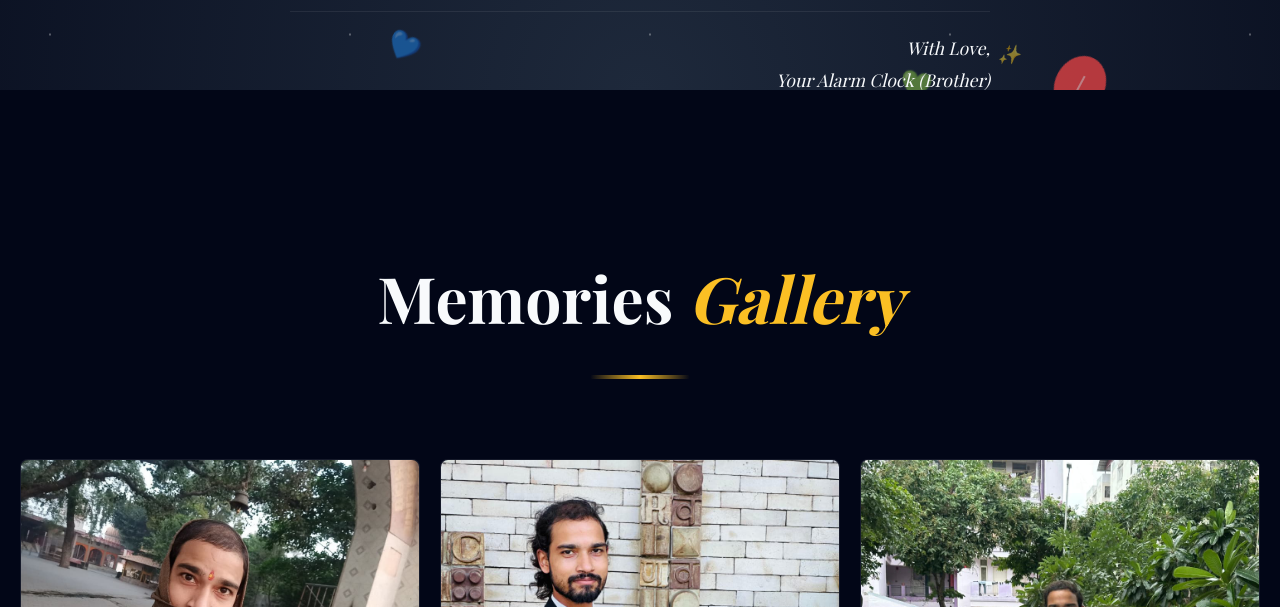
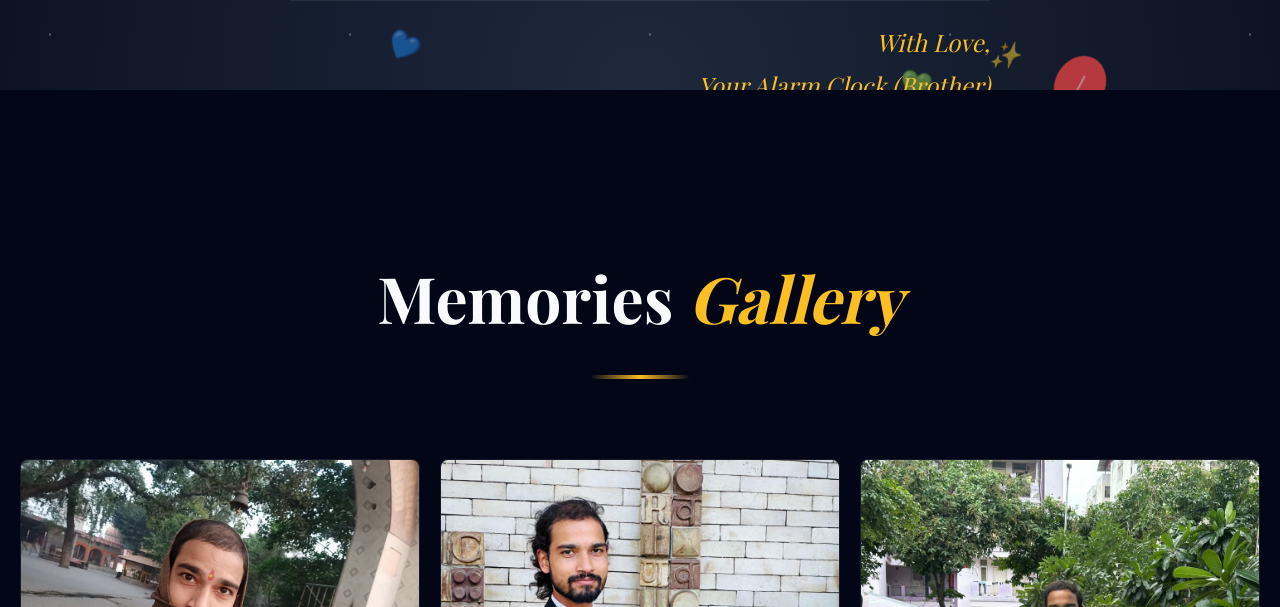
Before and after one commit to bhupeshchauhanz/Yash_Birthday, a plain HTML site: page index.html in a window 1280 px wide. Shown: the part 710-1317 px from the top of the page. Drawn offline with nearby package versions, Linux system fonts and the light colour scheme; a web font is replaced by a local one.

Commit message:
Fix HTML formatting and structure

```diff
--- a/index.html
+++ b/index.html
@@ -95,7 +95,7 @@
             </p>
             <p>
                 Get up, get dressed, and let's party! (You can sleep later).
-                <p class="signature">With Love, <br> Your Alarm Clock (Brother)</p>
+                <span class="signature">With Love, <br> Your Alarm Clock (Brother)</span>
             </p>
 
             <!-- Scroll Hint -->
```
